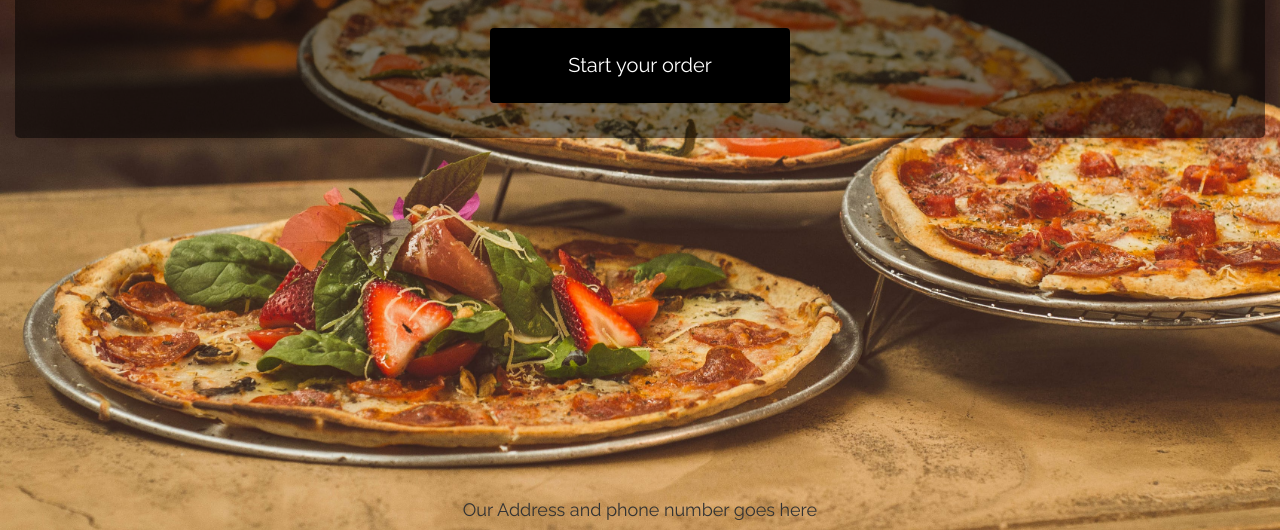
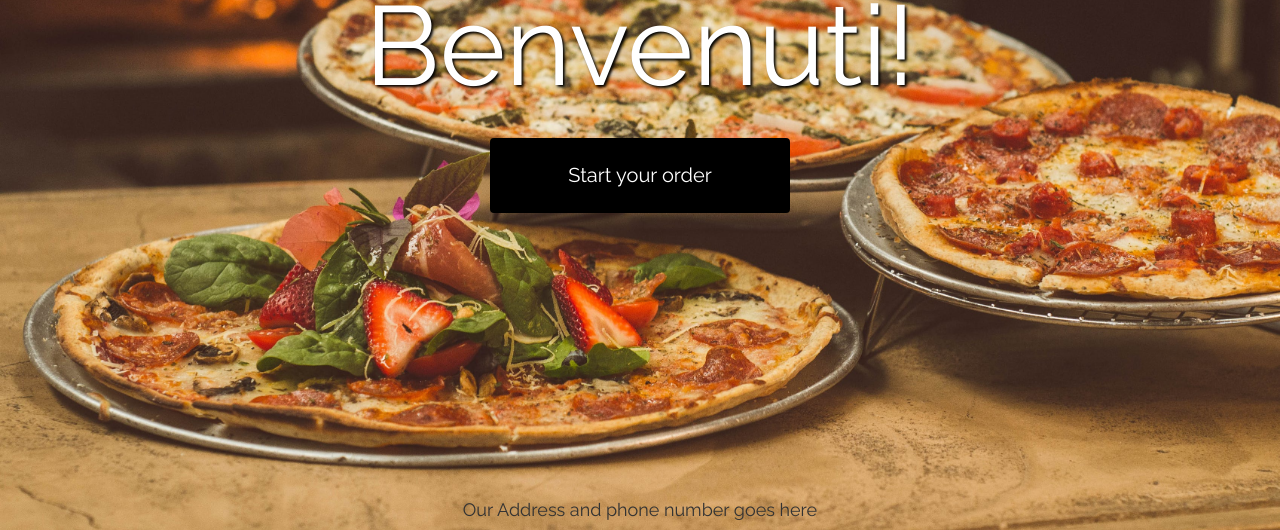
Before and after one commit to Ugonz86/OrderPizza, a plain HTML site: page index.html in a window 1280 px wide. Shown: the part 270-800 px from the top of the page. Drawn offline with Linux system fonts and the light colour scheme.

Commit message:
Adding more features

```diff
--- a/css/styles.css
+++ b/css/styles.css
@@ -16,6 +16,12 @@ h1 {
   font-size: 600%;
   font-weight: bold;
   text-shadow: black 1px 1px 3px;
+}
+
+h6 {
+  color: white;
+  font-size: 800%;
+  text-shadow: black 2px 2px 3px;
 }
 
 h3 {
@@ -64,11 +70,15 @@ width: inherit;
   padding-left: 30px;
 }
 
+#intro {
+  margin-top: 75px;
+}
+
 #sizeMenu, #toppingMenu, #subtotal, #receipt, #thankYou, #modifyOrder {
   display: none;
 }
 
-#intro, #sizeMenu, #toppingMenu, #thankYou, #subtotal, #receipt, #modifyOrder {
+#sizeMenu, #toppingMenu, #thankYou, #subtotal, #receipt, #modifyOrder {
   border-radius: 5px;
   background-color: rgba(0, 0, 0, 0.5);
   width: inherit;
--- a/index.html
+++ b/index.html
@@ -15,7 +15,7 @@
       <br>
       <div id="orderForm">
         <div class="container" id="intro">
-          <h3>Benvenuti!</h3>
+          <h6>Benvenuti!</h6>
           <br>
           <button type="button" class="btn btn-default" id="introButton">Start your order</button>
           <br>
--- a/js/scripts.js
+++ b/js/scripts.js
@@ -114,8 +114,8 @@ $(document).ready(function() {
 
   $("#modifyOrderButton").click(function() {
     $("#modifyOrder").fadeIn();
-    displayOrdersDetail(order);
-    $("#total3").text(order.total);
+    // displayOrdersDetail(order);
+    // $("#total3").text(order.total);
     $("#subtotal").hide();
   });
 
```
